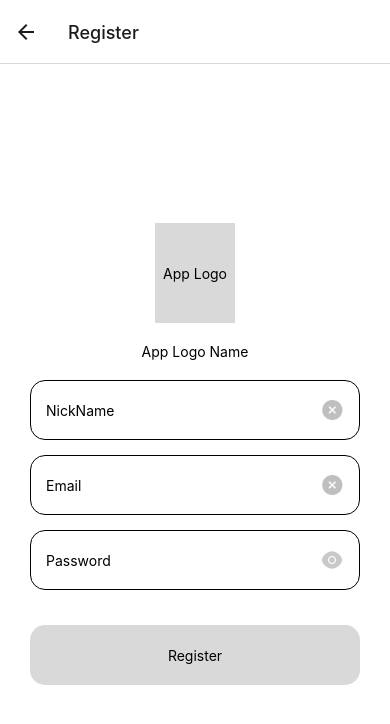
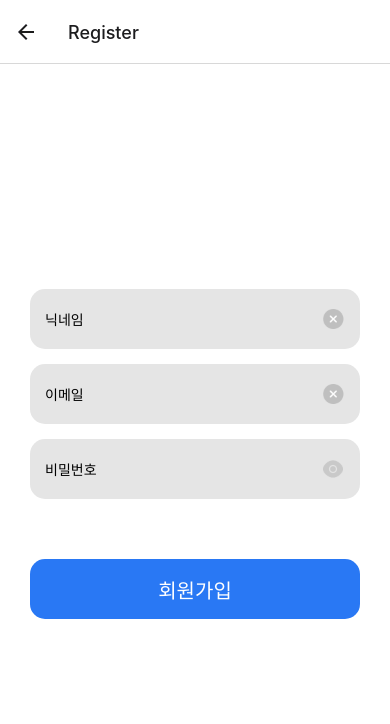
Before and after one commit to Jvelopproject/TransferCommunityApp, a React Native app: screen /Register in a window 390 px wide. Shown: the top 724 px of the page. Built offline with nearby package versions, Linux system fonts and the light colour scheme.

Commit message:
로그인/회원가입 스크린 레이아웃 수정

```diff
--- a/src/screens/LoginScreen.tsx
+++ b/src/screens/LoginScreen.tsx
@@ -54,7 +54,7 @@ const LoginScreen = () => {
           justifyContent: "center",
           alignItems: "center",
           width: "100%",
-          marginBottom: 30
+          marginBottom: 30,
         }}
       >
         <View
@@ -64,13 +64,14 @@ const LoginScreen = () => {
             alignItems: "center",
             width: "100%",
             height: 60,
-            borderWidth: 1,
             borderRadius: 15,
             padding: 15,
+            backgroundColor: '#e5e5e5',
+            marginBottom: 7.5,
           }}
         >
           <TextInput
-            placeholder="Email"
+            placeholder="이메일"
             onChangeText={(text) => setEmail(text)}
             value={email}
             onSubmitEditing={handleEmailSubmit}
@@ -92,14 +93,14 @@ const LoginScreen = () => {
             alignItems: "center",
             width: "100%",
             height: 60,
-            borderWidth: 1,
-            marginTop: 15,
             borderRadius: 15,
             padding: 15,
+            backgroundColor: '#e5e5e5',
+            marginTop: 7.5,
           }}
         >
           <TextInput
-            placeholder="Password"
+            placeholder="비밀번호"
             onChangeText={(text) => setPwd(text)}
             value={pwd}
             ref={inputRef}
@@ -141,13 +142,13 @@ const LoginScreen = () => {
             alignItems: "center",
             width: "100%",
             height: 60,
-            backgroundColor: "#D9D9D9",
+            backgroundColor: "#2978f4",
             borderRadius: 15,
             marginBottom: 5,
           }}
         >
           <TouchableOpacity>
-            <Text>Login</Text>
+            <Text style={{ color: "white", fontSize: 20 }}>로그인</Text>
           </TouchableOpacity>
         </View>
 
@@ -157,13 +158,14 @@ const LoginScreen = () => {
             alignItems: "center",
             width: "100%",
             height: 60,
-            backgroundColor: "#D9D9D9",
             borderRadius: 15,
             marginTop: 5,
           }}
         >
           <TouchableOpacity onPress={() => navigation.navigate("Tabs")}>
-            <Text>비회원으로 입장</Text>
+            <Text style={{ color: "#2978f4", fontSize: 15 }}>
+              비회원으로 입장
+            </Text>
           </TouchableOpacity>
         </View>
       </View>
@@ -174,7 +176,7 @@ const LoginScreen = () => {
           style={styles.registerButton}
           onPress={() => navigation.navigate("Register")}
         >
-          <Text>Register</Text>
+          <Text>회원가입</Text>
         </TouchableOpacity>
       </View>
     </View>
--- a/src/screens/RegisterScreen.tsx
+++ b/src/screens/RegisterScreen.tsx
@@ -8,7 +8,7 @@ import {
   Text,
   TextInput,
   TouchableOpacity,
-  View,
+  View
 } from "react-native";
 
 const RegisterScreen = () => {
@@ -43,16 +43,40 @@ const RegisterScreen = () => {
 
   // Views
   return (
-    <View style={styles.container}>
-      <View style={styles.appLogo}>
-        <Text>App Logo</Text>
-      </View>
-      <View style={styles.appLogoTitle}>
-        <Text>App Logo Name</Text>
-      </View>
-      <View style={styles.nicknameTextInputWrapper}>
+    // 전체 레이아웃
+    <View
+      style={{
+        flex: 1,
+        justifyContent: "center",
+        alignItems: "center",
+        backgroundColor: "white",
+        paddingHorizontal: 30,
+      }}
+    >
+      {/* 텍스트 인풋 레이아웃 */}
+      <View
+        style={{
+          justifyContent: "center",
+          alignItems: "center",
+          width: "100%",
+          marginBottom: 30,
+        }}
+      >
+        <View
+          style={{
+            flexDirection: "row",
+            justifyContent: "space-between",
+            alignItems: "center",
+            width: "100%",
+            height: 60,
+            borderRadius: 15,
+            padding: 15,
+            backgroundColor: '#e5e5e5',
+            marginBottom: 7.5,
+          }}
+        >
           <TextInput
-          placeholder="NickName"
+            placeholder="닉네임"
             onChangeText={(text) => setNickName(text)}
             value={nickname}
             onSubmitEditing={handleEmailSubmit}
@@ -65,9 +89,23 @@ const RegisterScreen = () => {
             />
           </TouchableOpacity>
         </View>
-      <View style={styles.emailTextInputWrapper}>
+
+        <View
+          style={{
+            flexDirection: "row",
+            justifyContent: "space-between",
+            alignItems: "center",
+            width: "100%",
+            height: 60,
+            borderRadius: 15,
+            padding: 15,
+            backgroundColor: '#e5e5e5',
+            marginTop: 7.5,
+            marginBottom: 7.5,
+          }}
+        >
           <TextInput
-          placeholder="Email"
+            placeholder="이메일"
             onChangeText={(text) => setEmail(text)}
             value={email}
             ref={emailRef}
@@ -82,9 +120,21 @@ const RegisterScreen = () => {
           </TouchableOpacity>
         </View>
 
-      <View style={styles.pwdTextInputWrapper}>
+        <View
+          style={{
+            flexDirection: "row",
+            justifyContent: "space-between",
+            alignItems: "center",
+            width: "100%",
+            height: 60,
+            borderRadius: 15,
+            padding: 15,
+            backgroundColor: '#e5e5e5',
+            marginTop: 7.5,
+          }}
+        >
           <TextInput
-          placeholder="Password"
+            placeholder="비밀번호"
             onChangeText={(text) => setPwd(text)}
             value={pwd}
             ref={pwdRef}
@@ -107,10 +157,24 @@ const RegisterScreen = () => {
             </TouchableOpacity>
           )}
         </View>
+      </View>
 
-      <View style={styles.loginButton}>
+      {/* 버튼 레이아웃 */}
+      <View
+        style={{
+          width: "100%",
+          height: 60,
+          backgroundColor: "#2978f4",
+          justifyContent: "center",
+          alignItems: "center",
+          borderRadius: 15,
+          marginTop: 30,
+        }}
+      >
         <TouchableOpacity>
-          <Text>Register</Text>
+          <Text style={{ color: "white", fontSize: 20 }}>
+            회원가입
+          </Text>
         </TouchableOpacity>
       </View>
     </View>
```
Lines whose indentation alone changed are shown as unchanged.
